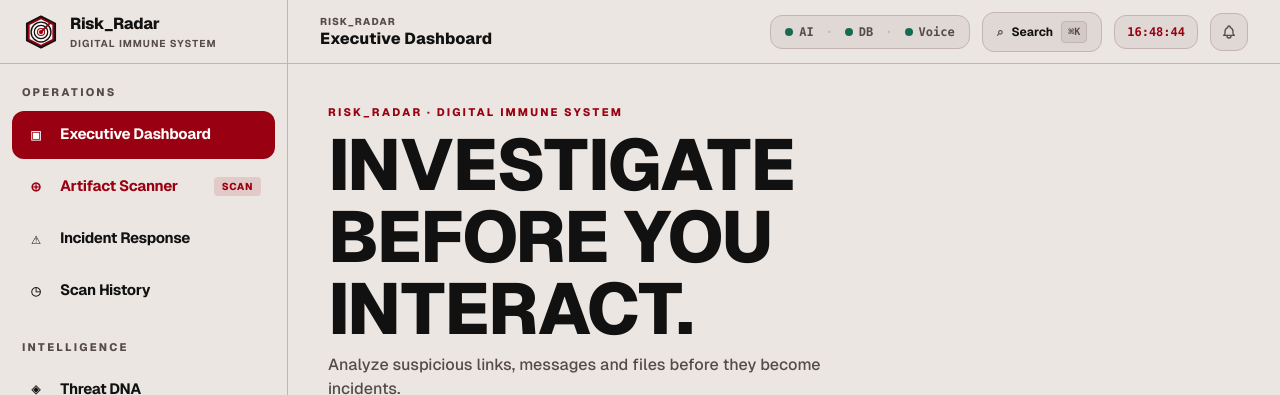
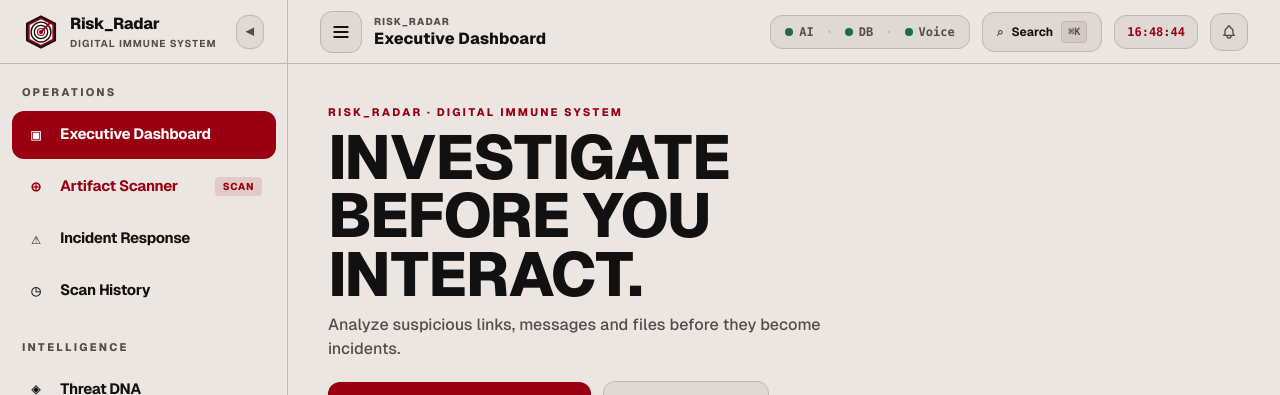
Before and after one commit to Manthan-13521/Risk_Radar, a Next.js app: page /dashboard in a window 1280 px wide. Shown: the top 395 px of the page. Built offline with nearby package versions, Linux system fonts and the light colour scheme; no server answers; the database is empty.

Commit message:
feat(ui): add collapsible sidebar with top 3-lines toggle button and reduce hero title font size

```diff
--- a/app/dashboard/page.tsx
+++ b/app/dashboard/page.tsx
@@ -59,7 +59,7 @@ export default async function DashboardPage() {
           <div className="text-[11px] font-extrabold uppercase tracking-[0.2em]" style={{ color: '#990011' }}>
             Risk_Radar · Digital Immune System
           </div>
-          <h1 className="text-5xl md:text-7xl font-extrabold leading-none tracking-tight" style={{ color: '#111111' }}>
+          <h1 className="text-4xl md:text-[62px] font-extrabold leading-[0.95] tracking-tight" style={{ color: '#111111' }}>
             INVESTIGATE<br />BEFORE YOU<br />INTERACT.
           </h1>
           <p className="text-base mt-3 max-w-lg font-medium" style={{ color: '#554B49' }}>
--- a/app/page.tsx
+++ b/app/page.tsx
@@ -59,7 +59,7 @@ export default async function DashboardPage() {
           <div className="text-[11px] font-extrabold uppercase tracking-[0.2em]" style={{ color: '#990011' }}>
             Risk_Radar · Digital Immune System
           </div>
-          <h1 className="text-5xl md:text-7xl font-extrabold leading-none tracking-tight" style={{ color: '#111111' }}>
+          <h1 className="text-4xl md:text-[62px] font-extrabold leading-[0.95] tracking-tight" style={{ color: '#111111' }}>
             INVESTIGATE<br />BEFORE YOU<br />INTERACT.
           </h1>
           <p className="text-base mt-3 max-w-lg font-medium" style={{ color: '#554B49' }}>
--- a/components/AppShell.tsx
+++ b/components/AppShell.tsx
@@ -113,7 +113,8 @@ function NavContent({ pathname }: { pathname: string | null }) {
 
 export default function AppShell({ children }: { children: React.ReactNode }) {
   const pathname = usePathname();
-  const [drawerOpen, setDrawerOpen] = useState(false);
+  const [sidebarOpen, setSidebarOpen] = useState(true);
+  const [mobileDrawerOpen, setMobileDrawerOpen] = useState(false);
   const [cmdOpen, setCmdOpen] = useState(false);
   const [timeString, setTimeString] = useState('');
 
@@ -134,34 +135,43 @@ export default function AppShell({ children }: { children: React.ReactNode }) {
   useEffect(() => {
     const h = (e: KeyboardEvent) => {
       if ((e.metaKey || e.ctrlKey) && e.key === 'k') { e.preventDefault(); setCmdOpen(v => !v); }
+      if ((e.metaKey || e.ctrlKey) && e.key === 'b') { e.preventDefault(); setSidebarOpen(v => !v); }
     };
     window.addEventListener('keydown', h);
     return () => window.removeEventListener('keydown', h);
   }, []);
 
-  useEffect(() => { setDrawerOpen(false); }, [pathname]);
+  useEffect(() => { setMobileDrawerOpen(false); }, [pathname]);
+
+  const toggleSidebar = () => {
+    if (typeof window !== 'undefined' && window.innerWidth < 768) {
+      setMobileDrawerOpen(v => !v);
+    } else {
+      setSidebarOpen(v => !v);
+    }
+  };
 
   return (
     <div className="flex h-screen overflow-hidden" style={{ background: '#ECE6E2' }}>
       <CommandPalette open={cmdOpen} onClose={() => setCmdOpen(false)} />
 
       {/* Mobile backdrop */}
-      {drawerOpen && (
+      {mobileDrawerOpen && (
         <div
-          className="fixed inset-0 z-40 md:hidden"
+          className="fixed inset-0 z-40 md:hidden transition-opacity duration-200"
           style={{ background: 'rgba(17,17,17,0.55)', backdropFilter: 'blur(4px)' }}
-          onClick={() => setDrawerOpen(false)}
+          onClick={() => setMobileDrawerOpen(false)}
         />
       )}
 
       {/* Mobile Slide-Over Drawer */}
       <aside
-        className={`fixed top-0 left-0 bottom-0 w-72 z-50 flex flex-col border-r transition-transform duration-200 md:hidden ${
-          drawerOpen ? 'translate-x-0' : '-translate-x-full'
+        className={`fixed top-0 left-0 bottom-0 w-72 z-50 flex flex-col border-r transition-transform duration-300 ease-in-out md:hidden ${
+          mobileDrawerOpen ? 'translate-x-0' : '-translate-x-full'
         }`}
         style={{ background: '#ECE6E2', borderColor: '#C4B5B0' }}
       >
-        <div className="h-16 flex items-center justify-between px-5 border-b" style={{ borderColor: '#C4B5B0' }}>
+        <div className="h-16 flex items-center justify-between px-5 border-b shrink-0" style={{ borderColor: '#C4B5B0' }}>
           <div className="flex items-center gap-3">
             <RiskRadarLogo size={32} />
             <div>
@@ -169,10 +179,17 @@ export default function AppShell({ children }: { children: React.ReactNode }) {
               <div className="text-[10px] font-bold uppercase tracking-widest" style={{ color: '#554B49' }}>Digital Immune System</div>
             </div>
           </div>
-          <button onClick={() => setDrawerOpen(false)} className="p-1.5 rounded-lg" style={{ color: '#554B49' }}>✕</button>
+          <button
+            onClick={() => setMobileDrawerOpen(false)}
+            className="p-2 rounded-xl border font-bold text-xs"
+            style={{ background: '#E0D8D4', borderColor: '#C4B5B0', color: '#554B49' }}
+            aria-label="Close sidebar"
+          >
+            ✕
+          </button>
         </div>
         <NavContent pathname={pathname} />
-        <div className="p-4 border-t" style={{ borderColor: '#C4B5B0', background: '#E0D8D4' }}>
+        <div className="p-4 border-t shrink-0" style={{ borderColor: '#C4B5B0', background: '#E0D8D4' }}>
           <div className="flex items-center gap-3 px-2">
             <div className="w-8 h-8 rounded-full flex items-center justify-center text-xs font-bold text-white shrink-0" style={{ background: '#990011' }}>MJ</div>
             <div>
@@ -186,22 +203,37 @@ export default function AppShell({ children }: { children: React.ReactNode }) {
         </div>
       </aside>
 
-      {/* Desktop Sidebar */}
+      {/* Desktop Collapsible Sidebar */}
       <aside
-        className="hidden md:flex flex-col w-72 h-full border-r shrink-0"
+        className={`hidden md:flex flex-col h-full border-r shrink-0 transition-all duration-300 ease-in-out overflow-hidden ${
+          sidebarOpen ? 'w-72 opacity-100' : 'w-0 opacity-0 -translate-x-full pointer-events-none'
+        }`}
         style={{ background: '#ECE6E2', borderColor: '#C4B5B0' }}
       >
-        <div className="h-16 flex items-center gap-3 px-6 border-b shrink-0" style={{ borderColor: '#C4B5B0' }}>
-          <RiskRadarLogo size={34} className="shrink-0" />
-          <div className="min-w-0">
-            <div className="font-extrabold text-base tracking-tight truncate" style={{ color: '#111111' }}>Risk_Radar</div>
-            <div className="text-[10px] font-bold uppercase tracking-widest truncate" style={{ color: '#554B49' }}>Digital Immune System</div>
+        <div className="h-16 flex items-center justify-between px-6 border-b shrink-0 min-w-[18rem]" style={{ borderColor: '#C4B5B0' }}>
+          <div className="flex items-center gap-3 min-w-0">
+            <RiskRadarLogo size={34} className="shrink-0" />
+            <div className="min-w-0">
+              <div className="font-extrabold text-base tracking-tight truncate" style={{ color: '#111111' }}>Risk_Radar</div>
+              <div className="text-[10px] font-bold uppercase tracking-widest truncate" style={{ color: '#554B49' }}>Digital Immune System</div>
+            </div>
           </div>
+          <button
+            onClick={() => setSidebarOpen(false)}
+            className="p-2 rounded-xl border text-xs font-bold transition hover:bg-white/50 shrink-0"
+            style={{ background: '#E0D8D4', borderColor: '#C4B5B0', color: '#554B49' }}
+            title="Collapse Sidebar (⌘B)"
+            aria-label="Collapse sidebar"
+          >
+            ◀
+          </button>
         </div>
 
-        <NavContent pathname={pathname} />
+        <div className="flex-1 overflow-y-auto min-w-[18rem]">
+          <NavContent pathname={pathname} />
+        </div>
 
-        <div className="p-4 border-t shrink-0" style={{ borderColor: '#C4B5B0', background: '#E0D8D4' }}>
+        <div className="p-4 border-t shrink-0 min-w-[18rem]" style={{ borderColor: '#C4B5B0', background: '#E0D8D4' }}>
           <div className="flex items-center gap-3 px-2">
             <div className="w-8 h-8 rounded-full flex items-center justify-center text-xs font-bold text-white shrink-0" style={{ background: '#990011' }}>MJ</div>
             <div className="min-w-0">
@@ -220,16 +252,19 @@ export default function AppShell({ children }: { children: React.ReactNode }) {
         {/* Top bar */}
         <header className="h-16 shrink-0 border-b flex items-center justify-between px-5 sm:px-8 gap-4" style={{ background: '#ECE6E2', borderColor: '#C4B5B0' }}>
           <div className="flex items-center gap-3">
+            {/* Top 3-Lines Button (Hamburger / Sidebar Toggle for Desktop & Mobile) */}
             <button
-              onClick={() => setDrawerOpen(true)}
-              className="md:hidden p-1.5 rounded-lg"
-              style={{ color: '#554B49' }}
-              aria-label="Open navigation"
+              onClick={toggleSidebar}
+              className="p-2.5 rounded-xl border transition hover:bg-white/50 flex items-center justify-center shadow-xs"
+              style={{ background: '#E0D8D4', borderColor: '#C4B5B0', color: '#111111' }}
+              title={sidebarOpen ? "Toggle Sidebar" : "Open Sidebar (⌘B)"}
+              aria-label="Toggle navigation sidebar"
             >
-              <svg className="w-5 h-5" fill="none" viewBox="0 0 24 24" stroke="currentColor">
-                <path strokeLinecap="round" strokeLinejoin="round" strokeWidth={2} d="M4 6h16M4 12h16M4 18h16" />
+              <svg className="w-5 h-5" fill="none" viewBox="0 0 24 24" stroke="currentColor" strokeWidth={2.5}>
+                <path strokeLinecap="round" strokeLinejoin="round" d="M4 6h16M4 12h16M4 18h16" />
               </svg>
             </button>
+
             <div>
               <div className="text-[10px] font-extrabold uppercase tracking-widest" style={{ color: '#554B49' }}>Risk_Radar</div>
               <div className="text-base font-extrabold leading-tight" style={{ color: '#111111' }}>{getTitle()}</div>
@@ -238,7 +273,7 @@ export default function AppShell({ children }: { children: React.ReactNode }) {
 
           <div className="flex items-center gap-2 sm:gap-3">
             {/* Subsystem status */}
-            <div className="hidden lg:flex items-center gap-3 px-3.5 py-2 rounded-xl border text-xs font-mono font-bold" style={{ background: '#E0D8D4', borderColor: '#C4B5B0', color: '#554B49' }}>
+            <div className="hidden lg:flex items-center gap-3 px-3.5 py-2 rounded-xl border text-xs font-mono font-bold shadow-xs" style={{ background: '#E0D8D4', borderColor: '#C4B5B0', color: '#554B49' }}>
               <span className="flex items-center gap-1.5"><span className="w-2 h-2 rounded-full" style={{ background: '#176B52' }} />AI</span>
               <span style={{ color: '#C4B5B0' }}>·</span>
               <span className="flex items-center gap-1.5"><span className="w-2 h-2 rounded-full" style={{ background: '#176B52' }} />DB</span>
@@ -249,7 +284,7 @@ export default function AppShell({ children }: { children: React.ReactNode }) {
             {/* Search */}
             <button
               onClick={() => setCmdOpen(true)}
-              className="flex items-center gap-2 px-3.5 py-2 rounded-xl border text-xs font-bold transition hover:bg-white/40"
+              className="flex items-center gap-2 px-3.5 py-2 rounded-xl border text-xs font-bold transition hover:bg-white/40 shadow-xs"
               style={{ background: '#E0D8D4', borderColor: '#C4B5B0', color: '#554B49' }}
             >
               <span>⌕</span>
@@ -258,14 +293,14 @@ export default function AppShell({ children }: { children: React.ReactNode }) {
             </button>
 
             {/* Live clock */}
-            <div className="hidden sm:flex items-center px-3 py-2 rounded-xl border text-xs font-mono font-extrabold" style={{ background: '#E0D8D4', borderColor: '#C4B5B0', color: '#990011' }}>
+            <div className="hidden sm:flex items-center px-3 py-2 rounded-xl border text-xs font-mono font-extrabold shadow-xs" style={{ background: '#E0D8D4', borderColor: '#C4B5B0', color: '#990011' }}>
               {timeString}
             </div>
 
             {/* Incidents bell */}
             <Link
               href="/incidents"
-              className="p-2.5 rounded-xl border transition hover:bg-white/40"
+              className="p-2.5 rounded-xl border transition hover:bg-white/40 shadow-xs"
               style={{ background: '#E0D8D4', borderColor: '#C4B5B0', color: '#554B49' }}
               title="Incidents"
             >
```
